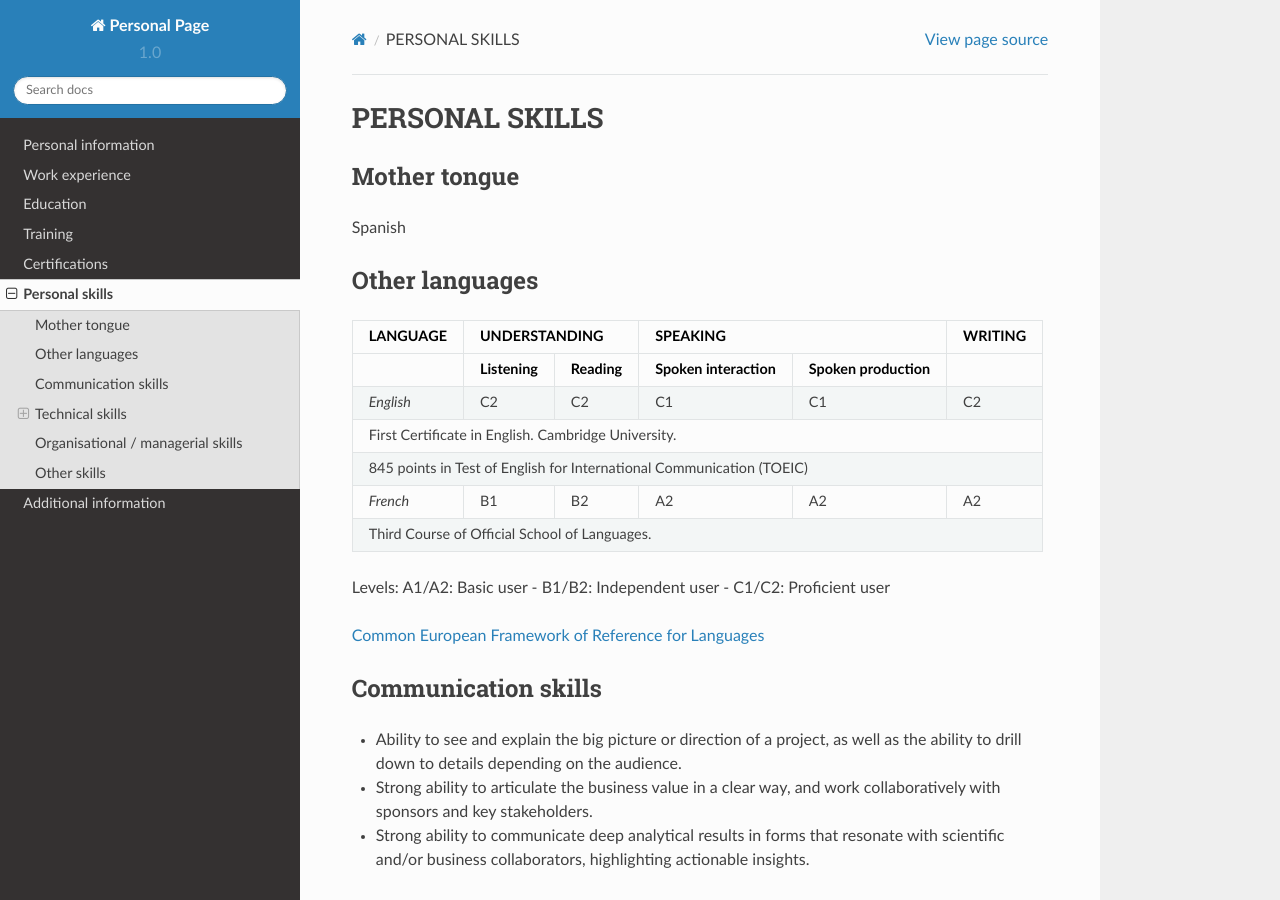
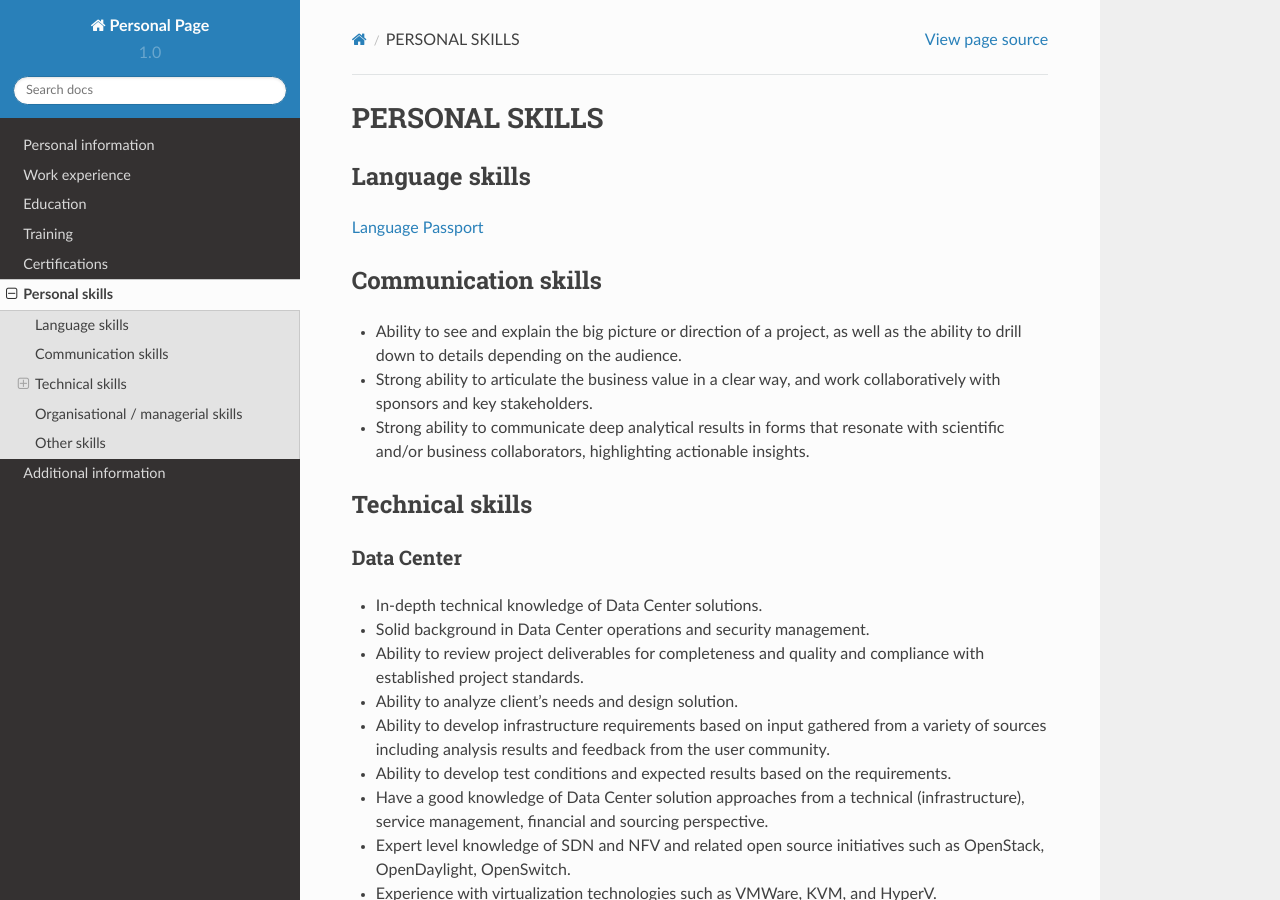
Before and after one commit to jacubero/Resume, a Sphinx documentation site: the page built from Sphinx/source/skills.rst, in a window 1280 px wide and 900 px high. Built offline with Sphinx 7.4.7 and the Read the Docs theme 2.0.0, drawn with Linux system fonts in a browser that asks for light colours.

Commit message:
New version

```diff
--- a/Sphinx/source/additional.rst
+++ b/Sphinx/source/additional.rst
@@ -82,7 +82,7 @@ Web Sites
 Competitions
 ************
 
-* Among the 12 finalists of the 2017 Big Data Analytics World Championships
+`Among the 12 finalists of the 2017 Big Data Analytics World Championships <http://www.texata.com/>`_
 
 .. image:: /images/texata.png
    :width: 750 px
--- a/Sphinx/source/skills.rst
+++ b/Sphinx/source/skills.rst
@@ -2,35 +2,11 @@
 PERSONAL SKILLS
 ###############
 
-*************
-Mother tongue
-*************
-
-Spanish
-
 ***************
-Other languages
+Language skills
 ***************
 
-+----------+---------------------+----------------------------------------+---------+
-| LANGUAGE |    UNDERSTANDING    |                SPEAKING                | WRITING |
-+----------+-----------+---------+--------------------+-------------------+---------+
-|          | Listening | Reading | Spoken interaction | Spoken production |         |
-+==========+===========+=========+====================+===================+=========+
-| *English*|     C2    |   C2    |        C1          |        C1         |   C2    |
-+----------+-----------+---------+--------------------+-------------------+---------+
-| First Certificate in English. Cambridge University.				    |
-+----------+-----------+---------+--------------------+-------------------+---------+
-| 845 points in Test of English for International Communication (TOEIC)             |
-+----------+-----------+---------+--------------------+-------------------+---------+
-| *French* |     B1    |   B2    |        A2          |        A2         |   A2    |
-+----------+-----------+---------+--------------------+-------------------+---------+
-| Third Course of Official School of Languages.                                     |
-+----------+-----------+---------+--------------------+-------------------+---------+
-
-Levels: A1/A2: Basic user - B1/B2: Independent user - C1/C2: Proficient user
-
-`Common European Framework of Reference for Languages <http://europass.cedefop.europa.eu/en/resources/european-language-levels-cefr>`_
+`Language Passport <https://github.com/jacubero/Resume/blob/master/Certificates/LanguagePassport.pdf>`_
 
 ********************
 Communication skills
```
Also changed, not shown: Sphinx/source/education.rst (+10 -12 lines), Sphinx/source/training.rst (+13 -10 lines), 2 other files.
